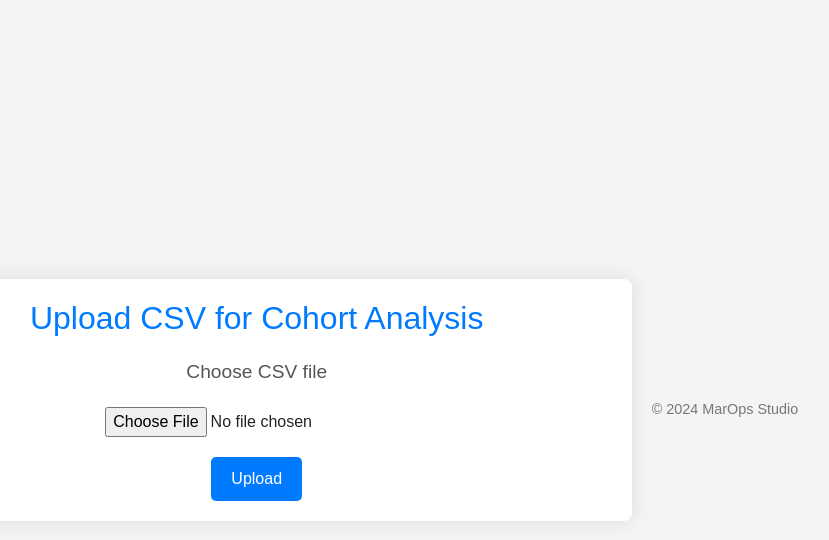
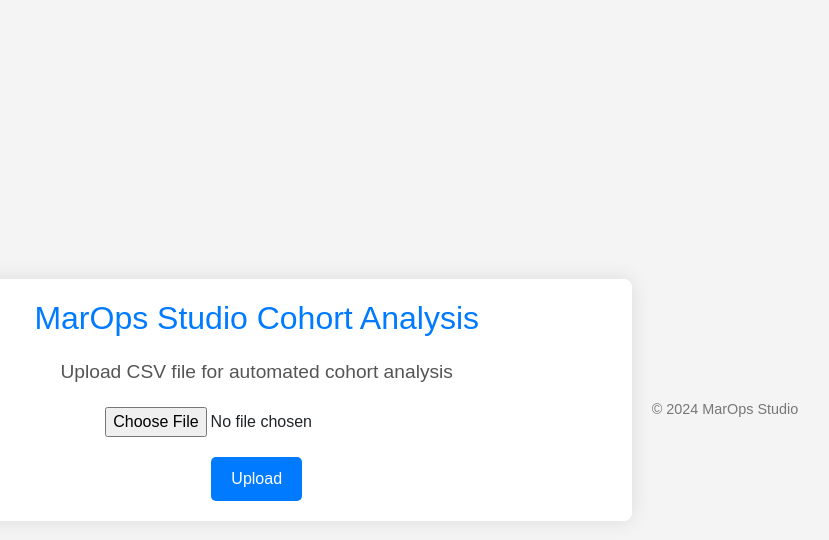
Before and after one commit to mark-shore/cohort-analysis, a Flask app: page / in a window 1280 px wide. Shown: the top 540 px of the page, without its empty margins (310-1139 px from the left). Run offline with Flask 3, Linux system fonts and the light colour scheme; some libraries are stand-ins or nearby versions.

Commit message:
Updated HTML

```diff
--- a/templates/index.html
+++ b/templates/index.html
@@ -9,9 +9,9 @@
 </head>
 <body>
     <div class="container">
-        <h1>Upload CSV for Cohort Analysis</h1>
+        <h1>MarOps Studio Cohort Analysis</h1>
         <form method="post" enctype="multipart/form-data">
-            <p>Choose CSV file</p>
+            <p>Upload CSV file for automated cohort analysis</p>
             <input type="file" name="file" />
             <button type="submit">Upload</button>
         </form>
```
